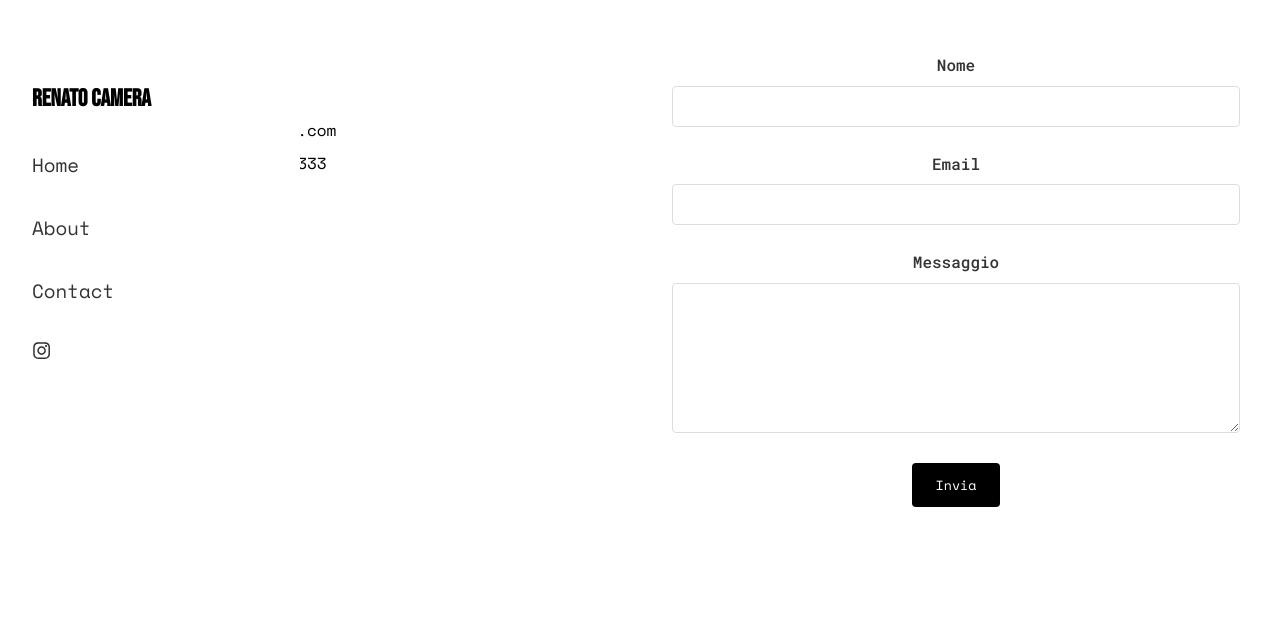
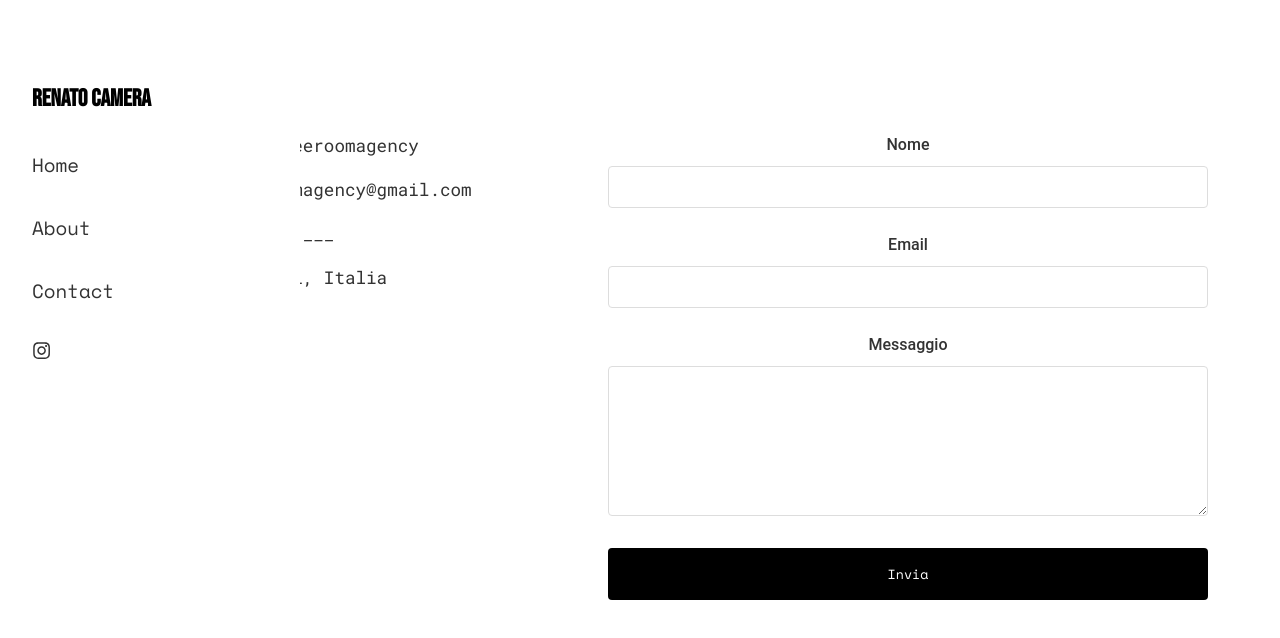
Before and after one commit to lucacasp/learn-react-vite, a React (Vite) app: page /contact in a window 1280 px wide. Shown: the top 638 px of the page. Built offline with nearby package versions, Linux system fonts and the light colour scheme.

Commit message:
nuove implementazioni

```diff
--- a/package.json
+++ b/package.json
@@ -19,6 +19,7 @@
     "react-hook-form": "^7.54.2",
     "react-icons": "^5.4.0",
     "react-masonry-css": "^1.0.16",
+    "react-modal": "^3.16.3",
     "react-multi-carousel": "^2.8.5",
     "react-router-dom": "^7.1.5"
   },
--- /dev/null
+++ b/src/components/Modal/Modal.tsx
@@ -0,0 +1,68 @@
+import { useState } from 'react';
+import Modal from 'react-modal';
+import { motion } from 'framer-motion';
+import './modal.scss';
+
+interface MaintenanceModalProps {
+    isOpen: boolean;
+    onClose: () => void;
+}
+
+const MaintenanceModal = ({ isOpen, onClose }: MaintenanceModalProps) => {
+    const customStyles = {
+        content: {
+            top: '50%',
+            left: '50%',
+            right: 'auto',
+            bottom: 'auto',
+            marginRight: '-50%',
+            transform: 'translate(-50%, -50%)',
+            backgroundColor: '#e4e2e2',
+            border: 'none',
+            padding: '2rem',
+            width: '100%',
+            height: '90%',
+            textAlign: 'center' as const,
+        },
+        overlay: {
+            backgroundColor: 'rgba(0, 0, 0, 0.75)',
+            zIndex: 1000
+        }
+    };
+
+    Modal.setAppElement('#root'); // Assicurati che questo selettore corrisponda al tuo elemento root
+
+    return (
+        <Modal
+            isOpen={isOpen}
+            onRequestClose={onClose}
+            style={customStyles}
+            contentLabel="Sito in Manutenzione"
+        >
+            <motion.div
+                initial={{ opacity: 0, y: 100 }}
+                animate={{ opacity: 1, y: 0 }}
+                exit={{ opacity: 0, y: 100 }}
+                transition={{
+                    type: "spring",
+                    damping: 25,
+                    stiffness: 200
+                }}
+            >
+                <h2 className="modal-title">Sito in Manutenzione</h2>
+                <p className="modal-description">
+                    Stiamo lavorando per migliorare la tua esperienza.
+                    Torneremo presto online con nuovi contenuti!
+                </p>
+                <button
+                    onClick={onClose}
+                    className="btn"
+                >
+                    Chiudi
+                </button>
+            </motion.div>
+        </Modal>
+    );
+};
+
+export default MaintenanceModal;
--- /dev/null
+++ b/src/components/Modal/modal.scss
@@ -0,0 +1,34 @@
+@import '../../../common/css/components/buttons.scss';
+@import '../../../common/css/global/global.scss';
+
+.ReactModal__Overlay {
+    opacity: 0;
+    transition: opacity 200ms ease-in-out;
+    background-color: #e4e2e2 !important;
+}
+
+.ReactModal__Overlay--after-open {
+    opacity: 1;
+}
+
+.ReactModal__Overlay--before-close {
+    opacity: 0;
+}
+
+.modal-title {
+    font-family: var(--code-font-secondary);
+    margin-bottom: 1rem;
+    color: #333;
+}
+
+.modal-description {
+    font-family: var(--code-font-secondary);
+    margin-bottom: 2rem;
+    color: #666;
+    line-height: 1.5;
+}
+
+.btn:hover {
+    background-color: #333;
+    color: #fff;
+}
--- a/src/main.jsx
+++ b/src/main.jsx
@@ -1,3 +1,7 @@
+localStorage.removeItem('loglevel');
+localStorage.removeItem('loglevel:');  // Alcune librerie usano questo formato
+localStorage.setItem('loglevel', 'ERROR');  // Imposta un valore di default
+
 import React from 'react'
 import ReactDOM from 'react-dom/client'
 import { BrowserRouter } from 'react-router-dom'
--- a/src/pages/AboutPage/AboutPage.tsx
+++ b/src/pages/AboutPage/AboutPage.tsx
@@ -6,13 +6,30 @@ const AboutPage = () => {
     return (
         <div className='aboutpage'>
             <div className='container-aboutpage'>
-              <div className='container-photo'>
+              <motion.div
+                className='container-photo'
+                initial={{ opacity: 0, y: 20 }}
+                animate={{ opacity: 1, y: 0 }}
+                transition={{
+                  duration: 0.8,
+                  ease: "easeOut"
+                }}
+              >
                 <img src="https://picsum.photos/500/600" alt="renato" />
-              </div>
-              <div className='container-text'>
+              </motion.div>
+              <motion.div
+                className='container-text'
+                initial={{ opacity: 0, y: 20 }}
+                animate={{ opacity: 1, y: 0 }}
+                transition={{
+                  duration: 0.8,
+                  delay: 0.3,
+                  ease: "easeOut"
+                }}
+              >
                 <p>Lorem, ipsum dolor sit amet consectetur adipisicing elit. </p>
                 <p>Lorem ipsum dolor sit amet consectetur adipisicing elit. Quisquam, quos.</p>
-              </div>
+              </motion.div>
             </div>
         </div>
     )
--- a/src/pages/AboutPage/aboutpage.scss
+++ b/src/pages/AboutPage/aboutpage.scss
@@ -1,51 +1,46 @@
+.aboutpage {
+  width: 100%;
+  min-height: 100vh;
+  display: flex;
+  justify-content: center;
+  align-items: center;
+  padding: 2rem;
+
   .container-aboutpage {
+    max-width: 1200px;
     display: flex;
-  flex-direction: row;
-  align-items: flex-start;
-  justify-content: flex-start;
-  height: 100vh;
+    gap: 2rem;
+    align-items: center;
 
     @media (max-width: 768px) {
       flex-direction: column;
-  }
+      text-align: center;
     }
 
     .container-photo {
-  width: 500px;
-  height: 700px;
-  margin-top: 100px;
-  margin-left: 100px;
-  object-fit: cover;
+      flex: 1;
 
-  @media (max-width: 768px) {
+      img {
         width: 100%;
-    height: 100%;
+        height: auto;
+        border-radius: 8px;
+        box-shadow: 0 4px 8px rgba(0,0,0,0.1);
       }
     }
 
     .container-text {
-  display: flex;
-  flex-direction: column;
-  align-items: flex-start;
-  justify-content: flex-start;
-  margin-left: 100px;
-  margin-top: 100px;
+      flex: 1;
+      padding: 1rem;
+
+      p {
+        margin-bottom: 1rem;
+        font-size: 1.1rem;
+        line-height: 1.6;
 
         @media (max-width: 768px) {
-    width: 100%;
-    height: 100%;
-    margin-left: 0;
-    margin-top: 2rem;
-  }
-
-  p {
-    font-family: var(--code-font-primary);
-    font-size: 20px;
-    font-weight: 400;
-    color: var(--primary-color);
-
-    @media (max-width: 768px) {
-      font-size: 16px;
+          font-size: 1rem;
         }
       }
     }
+  }
+}
--- a/src/pages/ContactPage/ContactPage.tsx
+++ b/src/pages/ContactPage/ContactPage.tsx
@@ -15,6 +15,7 @@ const ContactPage = () => {
     const form = useRef<HTMLFormElement>(null)
     const [isSubmitting, setIsSubmitting] = useState(false)
     const [submitStatus, setSubmitStatus] = useState<'idle' | 'success' | 'error'>('idle')
+    const [showModal, setShowModal] = useState(false)
 
     const onSubmit = async (data: FormInputs) => {
         try {
@@ -38,6 +39,7 @@ const ContactPage = () => {
             )
 
             console.log('Email inviata con successo:', result.text)
+            setShowModal(true)
             setSubmitStatus('success')
             reset()
         } catch (error) {
@@ -48,14 +50,18 @@ const ContactPage = () => {
         }
     }
 
+    const closeModal = () => {
+        setShowModal(false)
+    }
+
     return (
         <div className="contact-page">
             <div className='form-container'>
                 <div className='contact-page-infos'>
                 <div className='contact-page-infos-title'>
-                    <p>INSTAGRAM - @xxx </p>
-                    <p>EMAIL - bobyesone@gmail.com</p>
-                    <p>TELEFONO - +39 333 3333333</p>
+                    <p>INSTAGRAM - @beeroomagency </p>
+                    <p>EMAIL - beeroomagency@gmail.com</p>
+                    <p>TELEFONO - +39 ___</p>
                     <p>CITTA' - Napoli, Italia</p>
                 </div>
 
@@ -104,8 +110,15 @@ const ContactPage = () => {
             </form>
             </div>
 
-
-
+            {showModal && (
+                <div className="modal-overlay">
+                    <div className="modal">
+                        <h3>Email Inviata!</h3>
+                        <p>La tua email è stata inviata con successo.</p>
+                        <button className='btn' onClick={closeModal}>Chiudi</button>
+                    </div>
+                </div>
+            )}
         </div>
     )
 }
--- a/src/pages/ContactPage/contactpage.scss
+++ b/src/pages/ContactPage/contactpage.scss
@@ -1,56 +1,140 @@
-@import '../../../common/css//scss/forms/form-buttons';
+@import '../../../common/css/components/buttons.scss';
+@import '../../../common/css/components/buttons';
 
+.contact-page {
+  display: flex;
+  justify-content: center;
+  min-height: 100vh;
+  padding: 2rem;
 
   .form-container {
+    width: 100%;
+    max-width: 1200px;
     display: flex;
+    gap: 4rem;
+    padding-top: 5rem;
+
+    @media (max-width: 1024px) {
+      flex-direction: column;
+      gap: 2rem;
+    }
+
+    .contact-page-infos {
+      flex: 1;
+      display: flex;
+      flex-direction: column;
+      justify-content: start;
+      align-items: center;
+
+      &-title {
+        p {
+          text-align: left;
+          font-family: var(--code-font-secondary);
+          margin-bottom: 1rem;
+          font-size: 1.1rem;
 
           @media (max-width: 768px) {
-        flex-direction: column;
+            font-size: 1rem;
+          }
+        }
       }
     }
 
+    form {
+      flex: 2;
+      max-width: 600px;
+      width: 100%;
 
+      @media (max-width: 1024px) {
+        max-width: 100%;
+      }
 
-form {
-    margin-left: 2rem;
-    margin-top: 2rem;
-    width: 50%;
-    height: 100%;
+      .form-group {
+        margin-bottom: 1.5rem;
 
-    font-family: var(--code-font-secondary);
+        label {
+          display: block;
+          margin-bottom: 0.5rem;
+        }
 
-    @media (max-width: 768px) {
-        margin-left: 0;
+        input, textarea {
           width: 100%;
+          padding: 0.8rem;
+          border: 1px solid #ddd;
+          border-radius: 4px;
+        }
+
+        textarea {
+          min-height: 150px;
+          resize: vertical;
         }
       }
 
-.contact-page-infos {
-    display: flex;
-    flex-direction: column;
-    align-items: start;
-    justify-content: START;
-    width: 50%;
-    margin-top: 4rem;
-    margin-left: 2rem;
+      .form-button {
+        width: 100%;
+        padding: 1rem;
+        background-color: #000;
+        color: white;
+        border: none;
+        border-radius: 4px;
+        cursor: pointer;
+        transition: opacity 0.3s;
 
-    @media (max-width: 768px) {
-        width: 100%;
+        &:hover {
+          opacity: 0.9;
+        }
+
+        &:disabled {
+          background-color: #ccc;
+          cursor: not-allowed;
         }
       }
 
-.contact-page-infos-title {
-    font-family: var(--code-font-primary);
-    font-size: 1rem;
-    font-weight: 500;
+      .error {
+        color: red;
+        font-size: 0.9rem;
+        margin-top: 0.5rem;
+      }
 
-    & p {
-        margin: 0;
-        margin-bottom: 0.5rem;
-        color: var(--primary-color);
-        font-weight: 500;
-        display: flex;
-        align-items: start;
-        justify-content: start;
+      .success {
+        color: green;
+        font-size: 0.9rem;
+        margin-top: 0.5rem;
       }
     }
+  }
+}
+
+.modal-overlay {
+    position: fixed;
+    top: 0;
+    left: 0;
+    right: 0;
+    bottom: 0;
+    background-color: rgba(0, 0, 0, 0.5);
+    display: flex;
+    justify-content: center;
+    align-items: center;
+    z-index: 1000;
+}
+
+.modal {
+    background-color: white;
+    padding: 2rem;
+    border-radius: 8px;
+    text-align: center;
+    max-width: 500px;
+    width: 90%;
+
+    h3,p {
+        font-family: var(--code-font-secondary);
+        margin-bottom: 1rem;
+    }
+    .btn {
+        margin-top: 1rem;
+    }
+    .btn:hover {
+        background-color: #333;
+        color: #fff;
+    }
+}
```
Also changed, not shown: src/pages/Homepage/Homepage.tsx (+35 -13 lines), 1 other file (tests, documents, lock files or other folders). Lines whose indentation alone changed are shown as unchanged.
